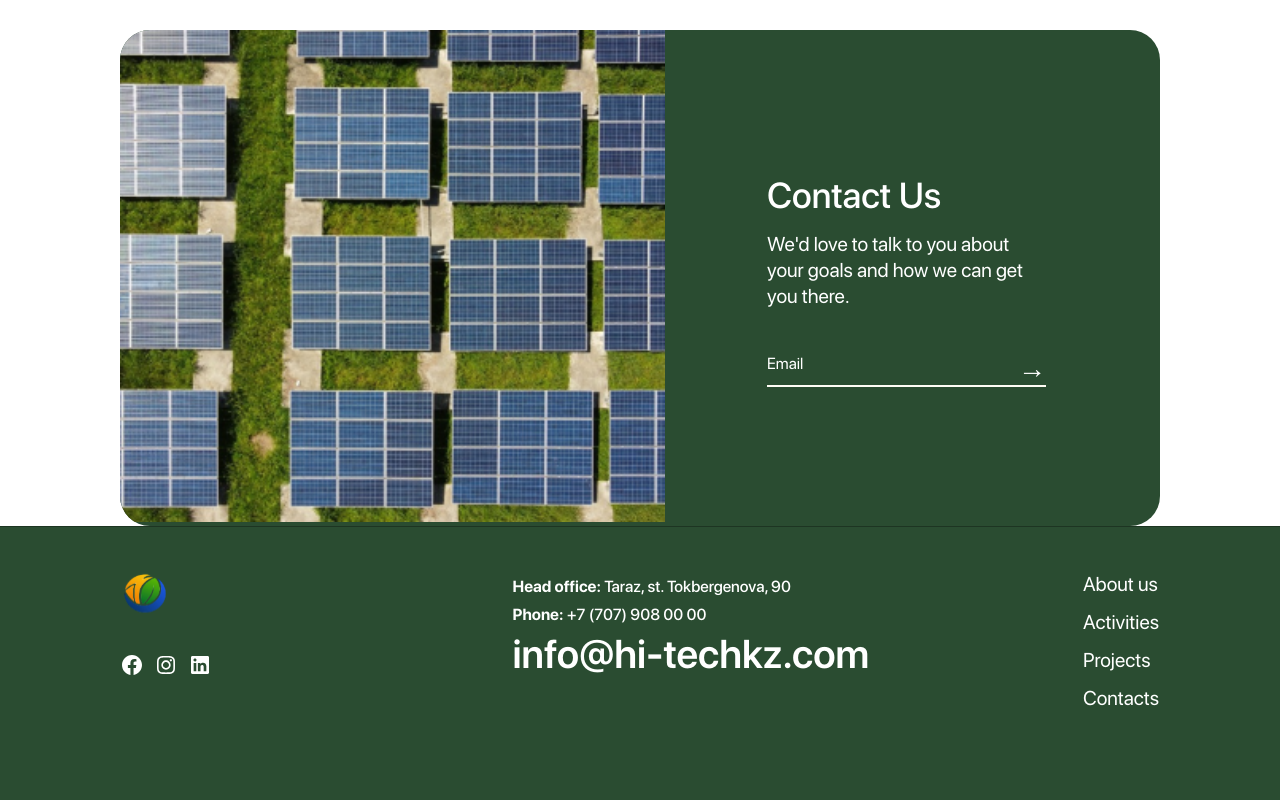
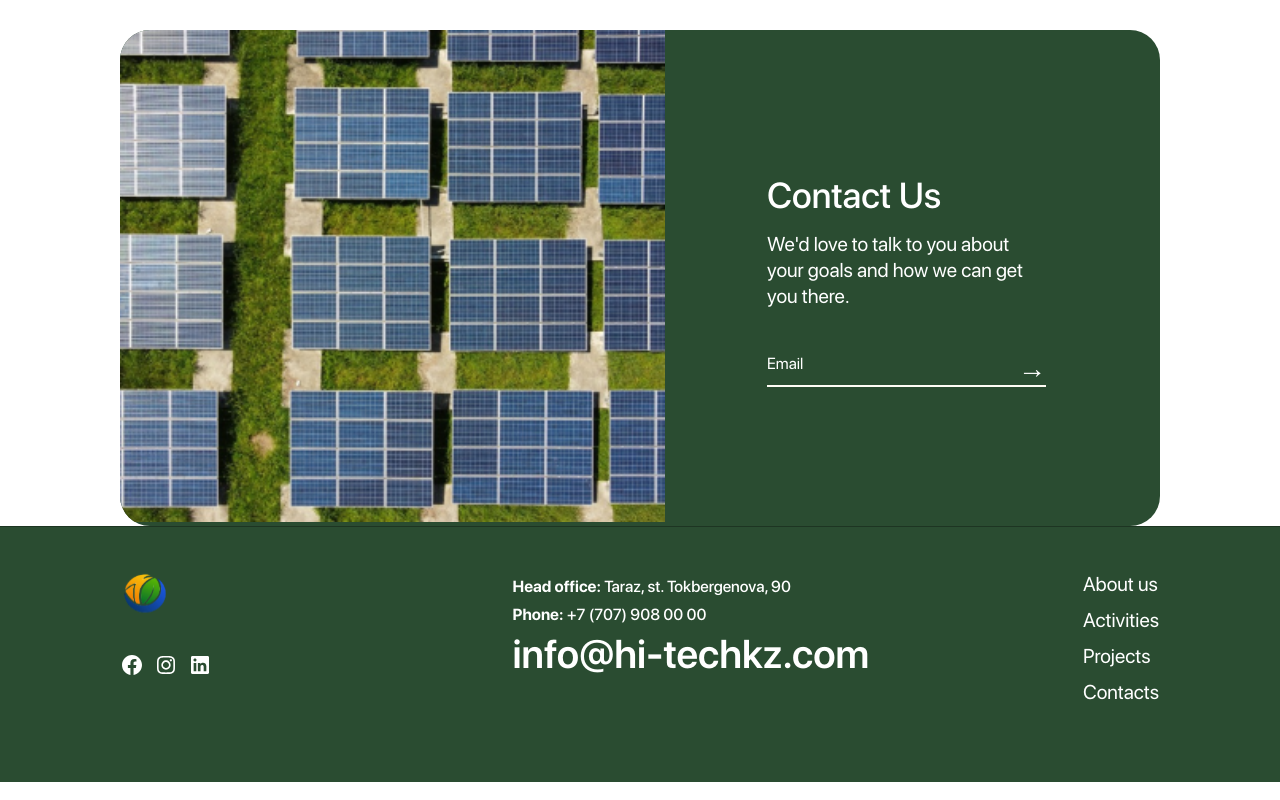
Before and after one commit to hitechgroupcentralasia123/hitech_landingpage, a React (Create React App) app: page / in a window 1280 px wide. Shown: the part 5289-6089 px from the top of the page. Built offline with nearby package versions, Linux system fonts and the light colour scheme; no server answers.

Commit message:
change-parners

```diff
--- a/src/Assets/Styles/style.css
+++ b/src/Assets/Styles/style.css
@@ -1347,18 +1347,22 @@
 .footer__right {
   max-width: 77px;
   width: 100%;
-}
-
-.footer__right p {
+  display: flex;
+  flex-direction: column;
+  gap: 10px;
+}
+
+.footer__right a {
   font-family: "SF Pro Display";
   font-size: 20px;
   font-weight: 400;
   line-height: 26px;
   text-align: left;
   margin-bottom: 12px;
-}
-
-.footer__right p:hover {
+  color: #fff;
+}
+
+.footer__right a:hover {
   text-decoration: underline;
 }
 
--- a/src/Components/Footer/Footer.js
+++ b/src/Components/Footer/Footer.js
@@ -19,6 +19,9 @@ function Footer() {
         element.scrollIntoView({ behavior: "smooth" });
       }
       setElementIdToScroll(null);
+    } else {
+      // Scroll to the top when navigating to a new page
+      window.scrollTo(0, 0);
     }
   }, [location, elementIdToScroll]);
 
```
